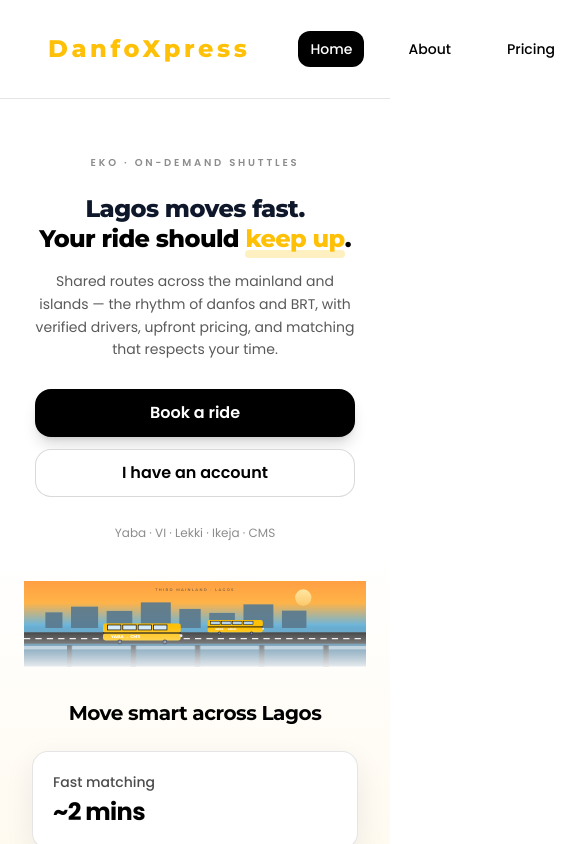
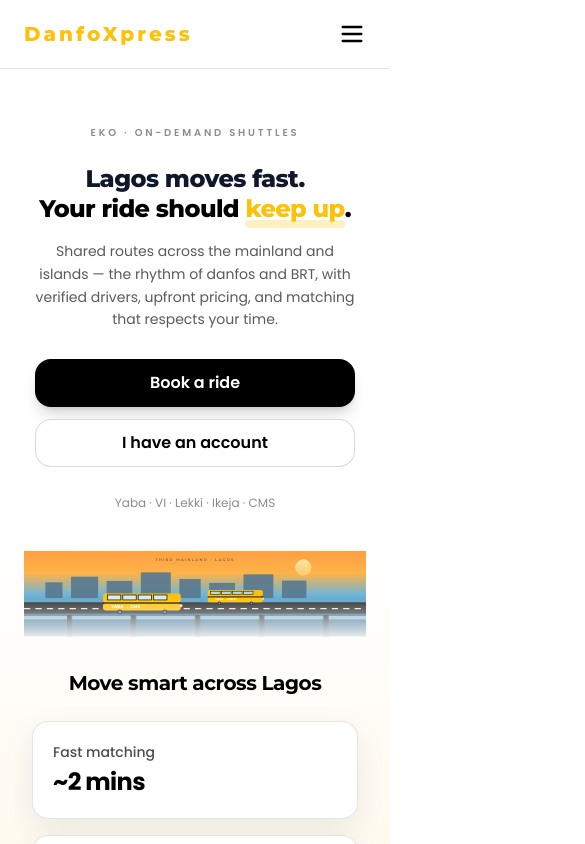
Before and after one commit to nelllyx/DanfoXpress, a React (Vite) app: page / in a window 390 px wide. Shown: the top 844 px of the page, 585 px wide, since content can reach past the window. Built offline with nearby package versions, Linux system fonts and the light colour scheme.

Commit message:
responsive design

```diff
--- a/src/components/NavBar.jsx
+++ b/src/components/NavBar.jsx
@@ -1,3 +1,4 @@
+import { useState } from 'react'
 import { usePathname } from '../router/usePathname.js'
 import Link from '../router/Link.jsx'
 
@@ -21,40 +22,74 @@
 
 export default function NavBar() {
   const pathname = usePathname()
+  const [menuOpen, setMenuOpen] = useState(false)
 
   return (
     <header className="sticky top-0 z-10 border-b border-black/10 bg-white/70 backdrop-blur">
-      <div className="w-full flex items-center justify-between px-8 py-3">
+      <div className="w-full flex items-center justify-between px-4 sm:px-8 py-3">
         <Link
           to="/"
-          className="flex items-center gap-2 ml-4 mr-12"
+          className="flex items-center gap-2 ml-2 sm:ml-4 mr-4 sm:mr-12"
           style={{ textDecoration: 'none' }}
         >
           <span
-            className="text-2xl font-extrabold font-heading tracking-widest"
+            className="text-xl sm:text-2xl font-extrabold font-heading tracking-widest"
             style={{ color: '#FFC107', letterSpacing: '0.15em', fontFamily: 'Montserrat, sans-serif' }}
           >
             DanfoXpress
           </span>
         </Link>
-        <nav className="flex items-center gap-8 mr-2">
+        {/* Desktop nav */}
+        <nav className="hidden md:flex items-center gap-4 lg:gap-8 mr-2">
           <NavItem to="/" label="Home" activePath={pathname} />
           <NavItem to="/about" label="About" activePath={pathname} />
           <NavItem to="/pricing" label="Pricing" activePath={pathname} />
           <Link
             to="/signup"
-            className="rounded-xl bg-[#FFC107] px-6 py-3 text-base font-semibold text-black shadow transition-colors hover:bg-yellow-400"
+            className="rounded-xl bg-[#FFC107] px-5 py-2 sm:px-6 sm:py-3 text-sm sm:text-base font-semibold text-black shadow transition-colors hover:bg-yellow-400"
           >
             Get Started
           </Link>
           <Link
             to="/login"
-            className="rounded-xl border border-black/10 bg-white px-6 py-3 text-base font-semibold text-black transition-colors hover:bg-black/5"
+            className="rounded-xl border border-black/10 bg-white px-5 py-2 sm:px-6 sm:py-3 text-sm sm:text-base font-semibold text-black transition-colors hover:bg-black/5"
           >
             Log in
           </Link>
         </nav>
+        {/* Mobile hamburger */}
+        <button
+          className="md:hidden flex items-center px-2 py-2 rounded focus:outline-none focus:ring-2 focus:ring-black/20"
+          onClick={() => setMenuOpen((v) => !v)}
+          aria-label="Open menu"
+        >
+          <svg className="h-7 w-7 text-black" fill="none" viewBox="0 0 24 24" stroke="currentColor">
+            <path strokeLinecap="round" strokeLinejoin="round" strokeWidth={2} d="M4 6h16M4 12h16M4 18h16" />
+          </svg>
+        </button>
       </div>
+      {/* Mobile menu */}
+      {menuOpen && (
+        <div className="md:hidden bg-white/95 backdrop-blur border-t border-black/10 px-4 py-4 flex flex-col gap-2 shadow-lg">
+          <NavItem to="/" label="Home" activePath={pathname} />
+          <NavItem to="/about" label="About" activePath={pathname} />
+          <NavItem to="/pricing" label="Pricing" activePath={pathname} />
+          <Link
+            to="/signup"
+            className="rounded-xl bg-[#FFC107] px-5 py-3 text-base font-semibold text-black shadow transition-colors hover:bg-yellow-400"
+            onClick={() => setMenuOpen(false)}
+          >
+            Get Started
+          </Link>
+          <Link
+            to="/login"
+            className="rounded-xl border border-black/10 bg-white px-5 py-3 text-base font-semibold text-black transition-colors hover:bg-black/5"
+            onClick={() => setMenuOpen(false)}
+          >
+            Log in
+          </Link>
+        </div>
+      )}
     </header>
   )
 }
```
